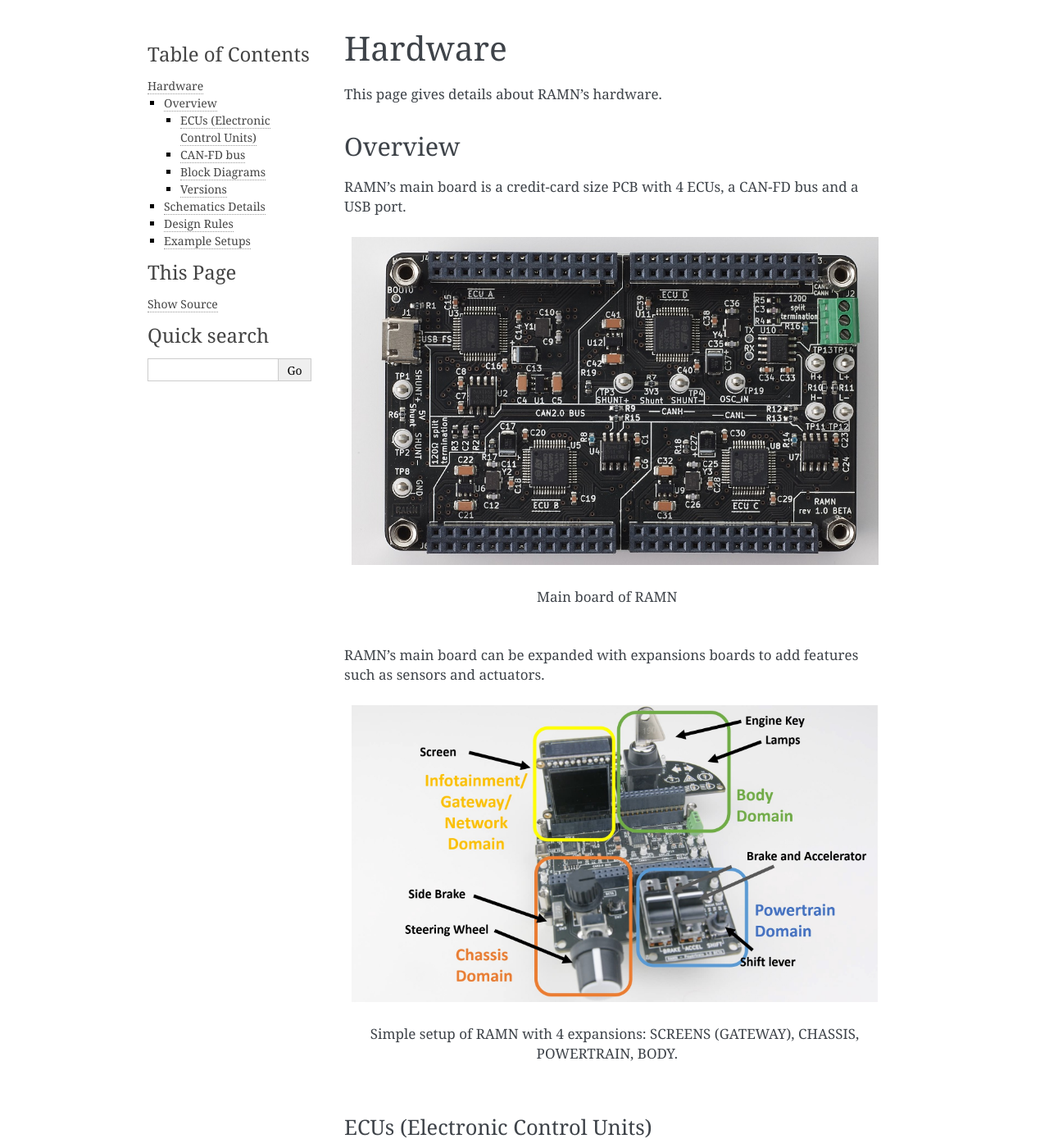
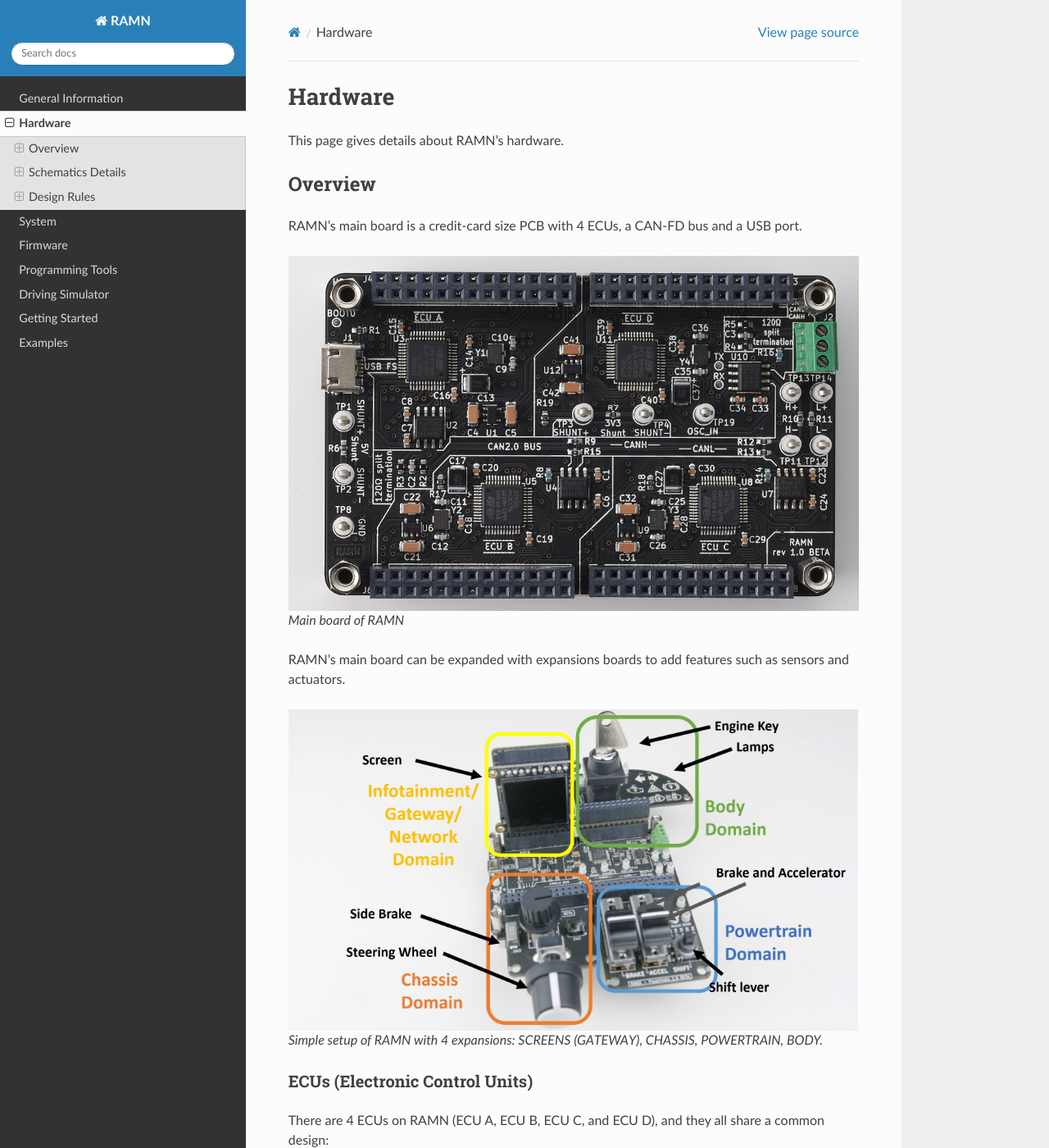
Before and after one commit to ToyotaInfoTech/RAMN, a Sphinx documentation site: the page built from docs/hardware.rst, in a window 1280 px wide and 1400 px high. Shown: the whole window at 82% size. Built offline with Sphinx 7.4.7 and the Read the Docs theme 2.0.0, drawn with Linux system fonts in a browser that asks for light colours; some of the changed text lies outside the part shown.

Commit message:
Updated docs and changed theme

```diff
--- a/docs/conf.py
+++ b/docs/conf.py
@@ -15,6 +15,7 @@
 # sys.path.insert(0, os.path.abspath('.'))
 
 
+
 # -- Project information -----------------------------------------------------
 
 project = 'RAMN'
@@ -30,8 +31,12 @@
 # Add any Sphinx extension module names here, as strings. They can be
 # extensions coming with Sphinx (named 'sphinx.ext.*') or your custom
 # ones.
+import sphinx_rtd_theme
+
 extensions = [
+    "sphinx_rtd_theme",
 ]
+
 
 # Add any paths that contain templates here, relative to this directory.
 templates_path = ['_templates']
@@ -47,7 +52,7 @@
 # The theme to use for HTML and HTML Help pages.  See the documentation for
 # a list of builtin themes.
 #
-html_theme = 'alabaster'
+html_theme = 'sphinx_rtd_theme'
 
 # Add any paths that contain custom static files (such as style sheets) here,
 # relative to this directory. They are copied after the builtin static files,
--- /dev/null
+++ b/docs/firmware/option_bytes.rst
@@ -0,0 +1,6 @@
+Option Bytes
+============
+
+.. figure:: img/optionbytes_bootmode.png
+
+   Correct configuration for BOOT option bytes.
--- a/docs/hardware.rst
+++ b/docs/hardware.rst
@@ -98,11 +98,3 @@
    :maxdepth: 2
 
    hardware/designrules
-
-Example Setups
---------------
-
-.. toctree::
-   :maxdepth: 2
-
-   hardware/setups
--- a/docs/hardware/designrules.rst
+++ b/docs/hardware/designrules.rst
@@ -48,7 +48,7 @@
 * Ground plane under the D+ and D-
 * Etc.
 
-.. figure:: img/usb_layout.png
+.. figure:: img/USB_layout.png
 
    Layout of the USB connection.
 
--- a/docs/hardware/setups.rst
+++ /dev/null
@@ -1,2 +0,0 @@
-Example Setups
-==============
```
Also changed, not shown: docs/firmware.rst (+8 -1 lines), docs/firmware/common_issues.rst (added, +70 -0 lines), docs/firmware/usb.rst (added, +41 -0 lines), docs/firmware/img/freertos_settings.png (added), docs/firmware/img/linker_settings.png (added), docs/firmware/img/nvic_settings.png (added), docs/firmware/img/optionbytes_bootmode.png (added).
